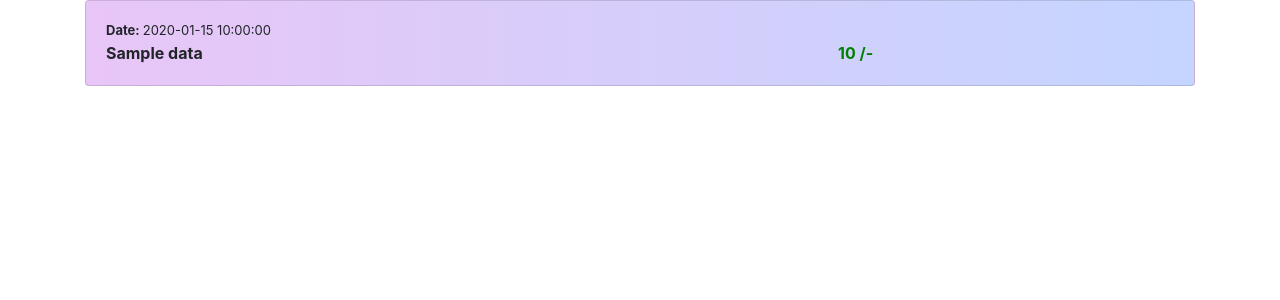
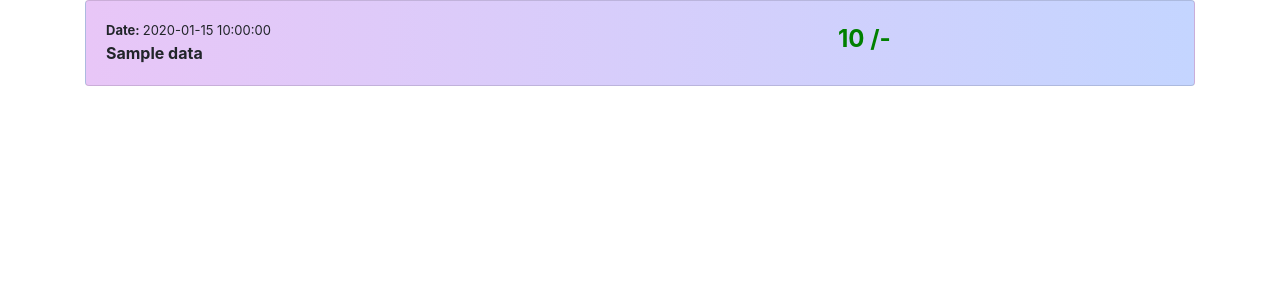
Before and after one commit to mahesh45-py/flask-skeleton, a Flask app: template api/templates/statement.html in a window 1280 px wide. Shown: the top 300 px of the page. Run offline with Flask 2, Linux system fonts and the light colour scheme; the template is opened without the code that fills it: most values are stand-ins (such as "Sample title", 1, 10 or a date in 2020).

Commit message:
ui alignments

```diff
--- a/api/templates/statement.html
+++ b/api/templates/statement.html
@@ -30,9 +30,9 @@
       <div class="card blue">
         <div class="card-body">
           <div class="row">
-            <div class="col-12" style="font-size: small;"><b>Date: </b>{{i.date}}</div>
-            <div class="col-8"> <b>{{i.name}}</b> </div>
-            <div class="col-4"><b style="color:green">{{i.amount}} /-</b></div>
+
+            <div class="col-8"> <div  style="font-size: small;"><b>Date: </b>{{i.date}}</div> <b>{{i.name}}</b> </div>
+            <div class="col-4"><b style="color:green; font-size: x-large;">{{i.amount}} /-</b></div>
 
           </div>
         </div>
```
